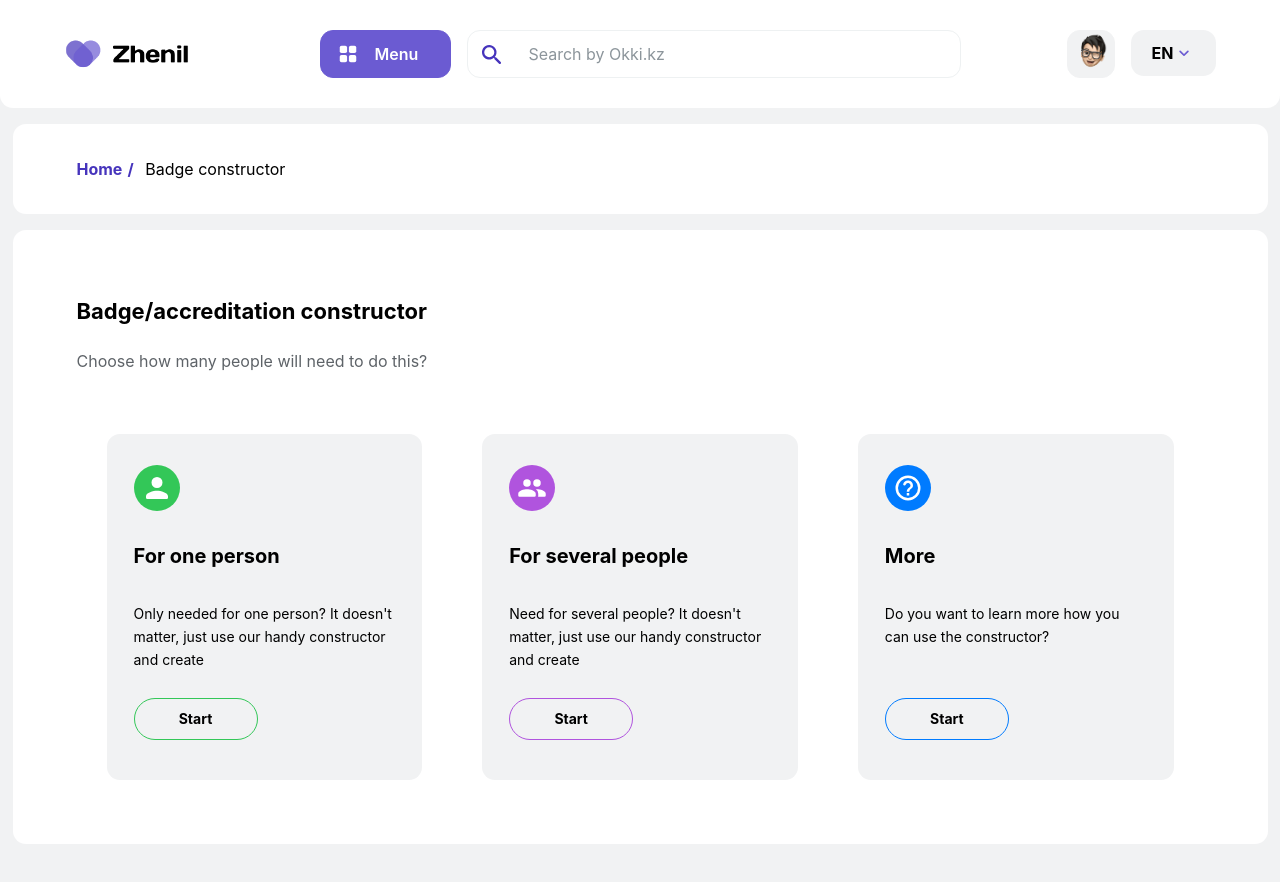
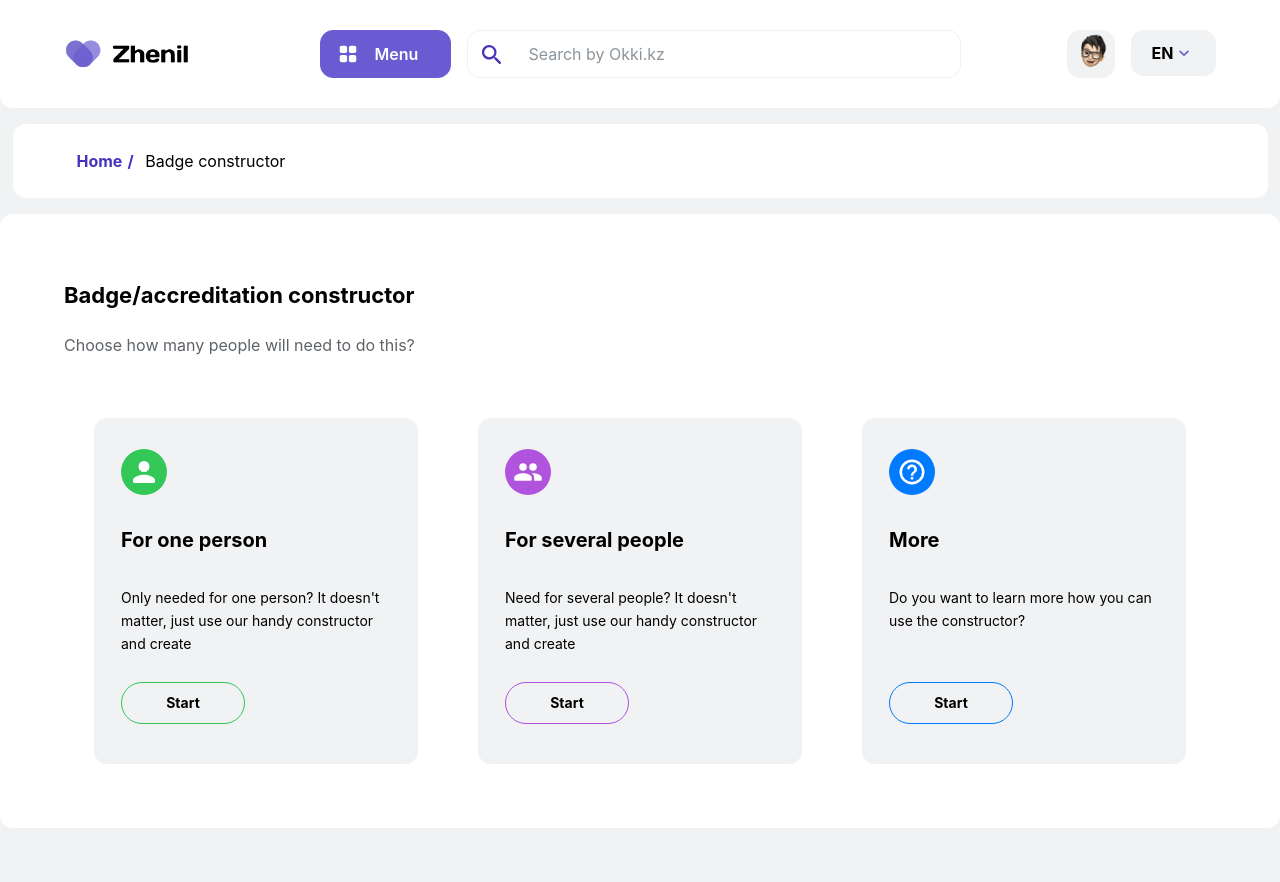
Before and after one commit to DreamerView/zhenil-next, a Next.js app: page /acc in a window 1280 px wide. Shown: the top 882 px of the page. After the commit the page ends 844 px from the top, so only its background shows below. Built offline with nearby package versions, Linux system fonts and the light colour scheme.

Commit message:
main changed

```diff
--- a/pages/acc/index.js
+++ b/pages/acc/index.js
@@ -18,7 +18,7 @@ const Acc = () => {
         <div className="main__nav">
             <p className="nav"><Link href="/"><b className="b_color">{translate['home'][lang]}  /</b></Link>    {translate["step1"][lang]}</p>
         </div>
-        <div className="main__block">
+        <div className="main">
             <h1>{text['name'][lang]}</h1>
             <p className="sub_content">{text['content'][lang]}</p>
             <div className="main__block_menu_select p-m">
--- a/pages/acc/info.js
+++ b/pages/acc/info.js
@@ -69,7 +69,7 @@ const InfoAcc = () => {
             <div className="main__nav">
                 <p className="nav"><Link href="/"><b className="b_color">{translate['home'][lang]}  /</b></Link>  <Link href="/acc"><a>{translate['step1'][lang]} /</a></Link>  <Link href="/acc/logo"><a>{translate['step2'][lang]} /</a></Link>  <Link href="/acc/size"><a>{translate['step3'][lang]} /</a></Link>  {translate['step4'][lang]}</p>
             </div>
-            <div className="main__block">
+            <div className="main">
                 <h1>{text['name'][lang]}</h1>
                 <p className="sub_content">{text['content'][lang]}</p>
                 {results.map(result=> result == [{}]?"":<InfoBlock change={SaveResult} remove={RemovePerson} action={action} item={result} key={result.id} />)}
--- a/pages/acc/logo.js
+++ b/pages/acc/logo.js
@@ -50,7 +50,7 @@ const LogoAcc = () => {
             <div className="main__nav">
                 <p className="nav"><Link href="/"><b className="b_color">{translate['home'][lang]}  /</b></Link>  <Link href="/acc"><a>{translate['step1'][lang]} /</a></Link>  {translate['step2'][lang]}</p>
             </div>
-            <div className="main__block">
+            <div className="main">
                 <h1>{text['name'][lang]}</h1>
                 <p className="sub_content">{text['content'][lang]}</p>
                 <div className="main__block_interface_menu c-m block_animation" onClick={()=>{}}>
--- a/pages/acc/result.js
+++ b/pages/acc/result.js
@@ -20,7 +20,7 @@ const ResultAcc = () => {
             <div className="main__nav">
                 <p className="nav"><Link href="/"><b className="b_color">{translate['home'][lang]}  /</b></Link>  <Link href="/acc"><a>{translate['step1'][lang]} /</a></Link>  <Link href="/acc/logo"><a>{translate['step2'][lang]} /</a></Link>  <Link href="/acc/size"><a>{translate['step3'][lang]} /</a></Link>  <Link href="/acc/info"><a>{translate['step4'][lang]} /</a></Link>  {translate['step5'][lang]}</p>
             </div>
-            <div className="main__block">
+            <div className="main">
                 <h1>{text['name'][lang]}</h1>
                 <p className="sub_content">{text['content'][lang]}</p>
                 <div className="main__block_interface_menu c-m block_animation">
--- a/pages/acc/size.js
+++ b/pages/acc/size.js
@@ -110,7 +110,7 @@ const SizeAcc = () => {
             <div className="main__nav">
                 <p className="nav"><Link href="/"><b className="b_color">{translate['home'][lang]}  /</b></Link>  <Link href="/acc"><a>{translate['step1'][lang]} /</a></Link>  <Link href="/acc/logo"><a>{translate['step2'][lang]} /</a></Link>  {translate['step3'][lang]}</p>
             </div>
-            <div className="main__block">
+            <div className="main">
                 <h1>{text['name'][lang]}</h1>
                 <p className="sub_content">{text['content'][lang]}</p>
                 <div className="main__block_interface_menu c-m block_animation">
--- a/styles/globals.css
+++ b/styles/globals.css
@@ -375,7 +375,7 @@ p.nav > a {
       --m-1: 30px 64px;
       --m-2: 64px 64px;
       --m-3: 64px 64px;
-      --n-1: 32px 64px;
+      --n-1: 24px 64px;
       --n-2: 16px 12.5px;
       --m-p: 40px 20px;
       --p:60px;
```
